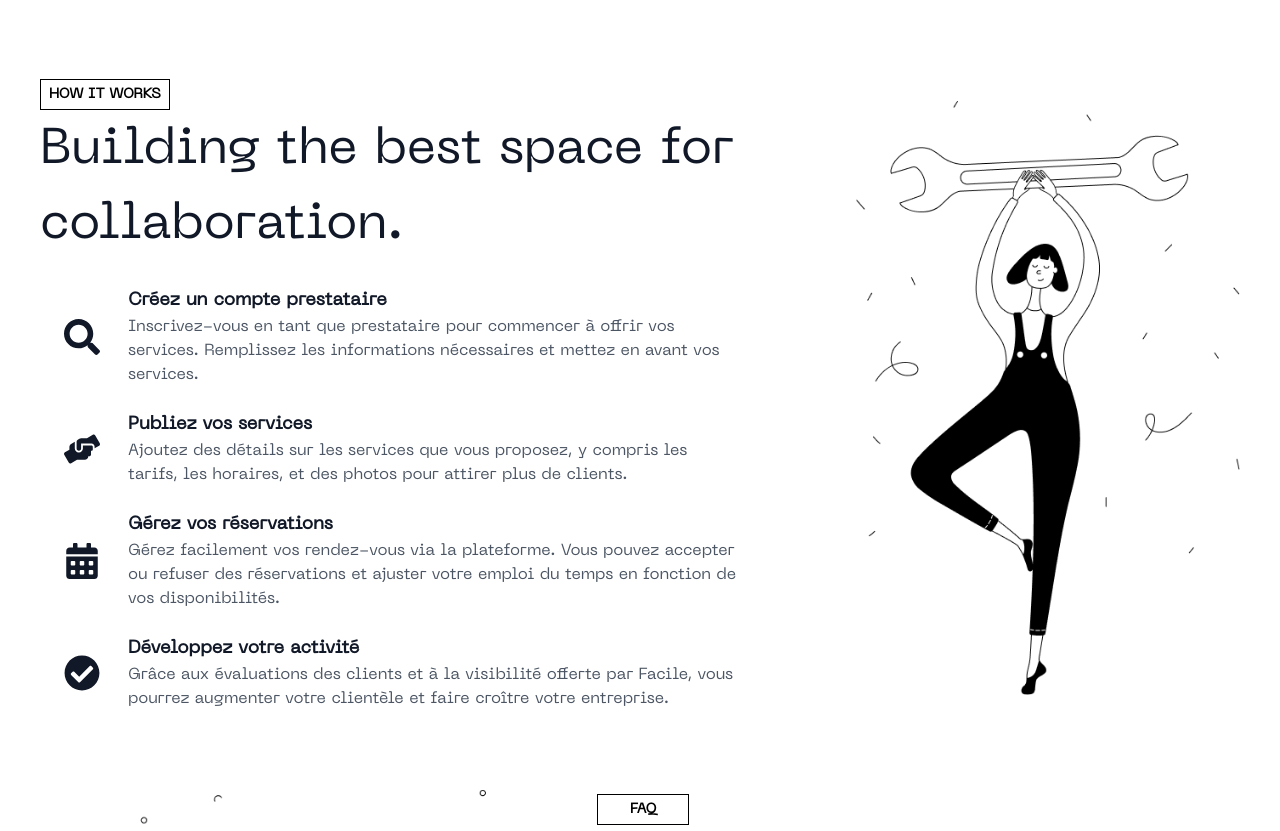
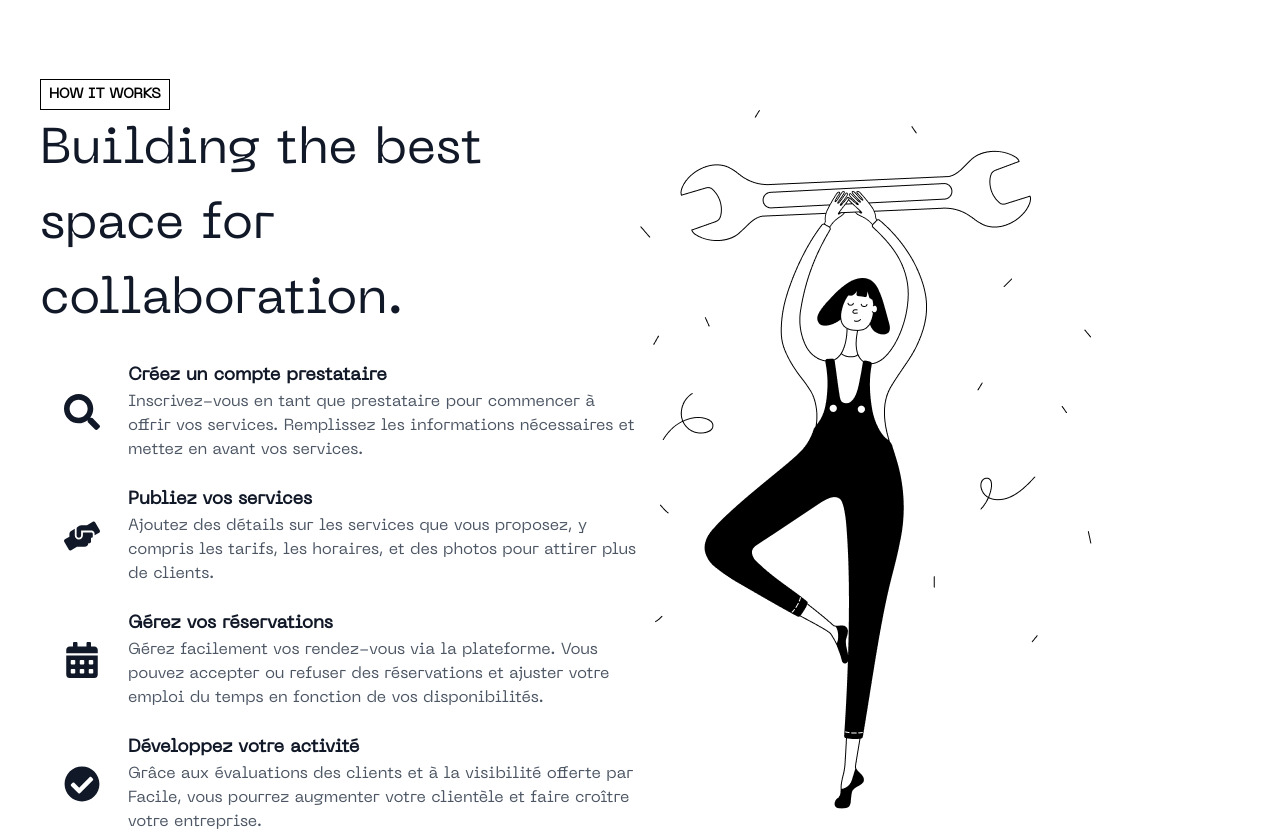
Before and after one commit to Aminegha10/ReservatiionApp, a React (Vite) app in the folder frontend/: page / in a window 1280 px wide. Shown: the part 1286-2117 px from the top of the page. Built offline with nearby package versions, Linux system fonts and the light colour scheme; no server answers.

Commit message:
Reservation App

```diff
--- a/frontend/src/components/Footer.jsx
+++ b/frontend/src/components/Footer.jsx
@@ -3,7 +3,6 @@ import { Link } from "react-router-dom";
 import AOS from "aos";
 import "aos/dist/aos.css";
 const Footer = () => {
-  AOS.init();
   return (
     <footer
       className="bg-black text-white py-10 font-HeroText"
--- a/frontend/src/pages/home/Home.jsx
+++ b/frontend/src/pages/home/Home.jsx
@@ -25,14 +25,15 @@ AOS.init({
     throttleDelay: 99, // the delay on throttle used while scrolling the page (advanced)
 
     // Settings that can be overridden on per-element basis, by `data-aos-*` attributes:
-  offset: 120, // offset (in px) from the original trigger point
+    offset: 260, // offset (in px) from the original trigger point
     delay: 0, // values from 0 to 3000, with step 50ms
-  duration: 1500, // values from 0 to 3000, with step 50ms
+    duration: 2000, // values from 0 to 3000, with step 50ms
     easing: "ease", // default easing for AOS animations
     once: false, // whether animation should happen only once - while scrolling down
     mirror: false, // whether elements should animate out while scrolling past them
     anchorPlacement: "top-bottom", // defines which position of the element regarding to window should trigger the animation
   });
+
   return (
     <>
       {/* -----------------Header Section-------------------------- */}
@@ -40,7 +41,7 @@ AOS.init({
       {/* Hero Section  */}
       <section
         data-aos="zoom-in"
-        className="flex  font-HeroText items-center gap-10 space-x-2"
+        className="flex container mx-auto font-HeroText items-center gap-10 space-x-2"
       >
         {/* HeroText */}
         <div className="space-y-4  ">
@@ -66,7 +67,7 @@ AOS.init({
         </div>
         {/* HeroPicture */}
         <div>
-          <img src={HeroPicture} alt="" />
+          <img src={HeroPicture} alt="" className="max-w-full h-auto" />
         </div>
       </section>
 
@@ -120,7 +121,7 @@ AOS.init({
       </div>
       {/*  */}
       <div
-        className="bg-white text-gray-900 flex justify-between items-center  py-8"
+        className="bg-white text-gray-900 flex justify-between items-center py-8"
         data-aos="fade-left"
       >
         <div className="w-[700px]">
@@ -191,12 +192,12 @@ AOS.init({
             </div>
           </div>
         </div>
-        <div className=" flex justify-end">
-          <img src={How} alt="Illustration" className="w-full max-w-sm" />
+        <div className="w-[700px]">
+          <img src={How} alt="Illustration" />
         </div>
       </div>
       {/* FAQ QUESTIONS */}
-      <div className="bg-white min-h-screen   p-10" data-aos="fade-up">
+      <div className="bg-white min-h-screen p-10" data-aos="fade-up">
         <div className=" w-full flex justify-between  items-center">
           <div>
             <img src={FAQ} alt="FAQ Illustration" className="w-full mb-6" />
```
Also changed, not shown: 2 other files (tests, documents, lock files or other folders). Lines whose indentation alone changed are shown as unchanged.
